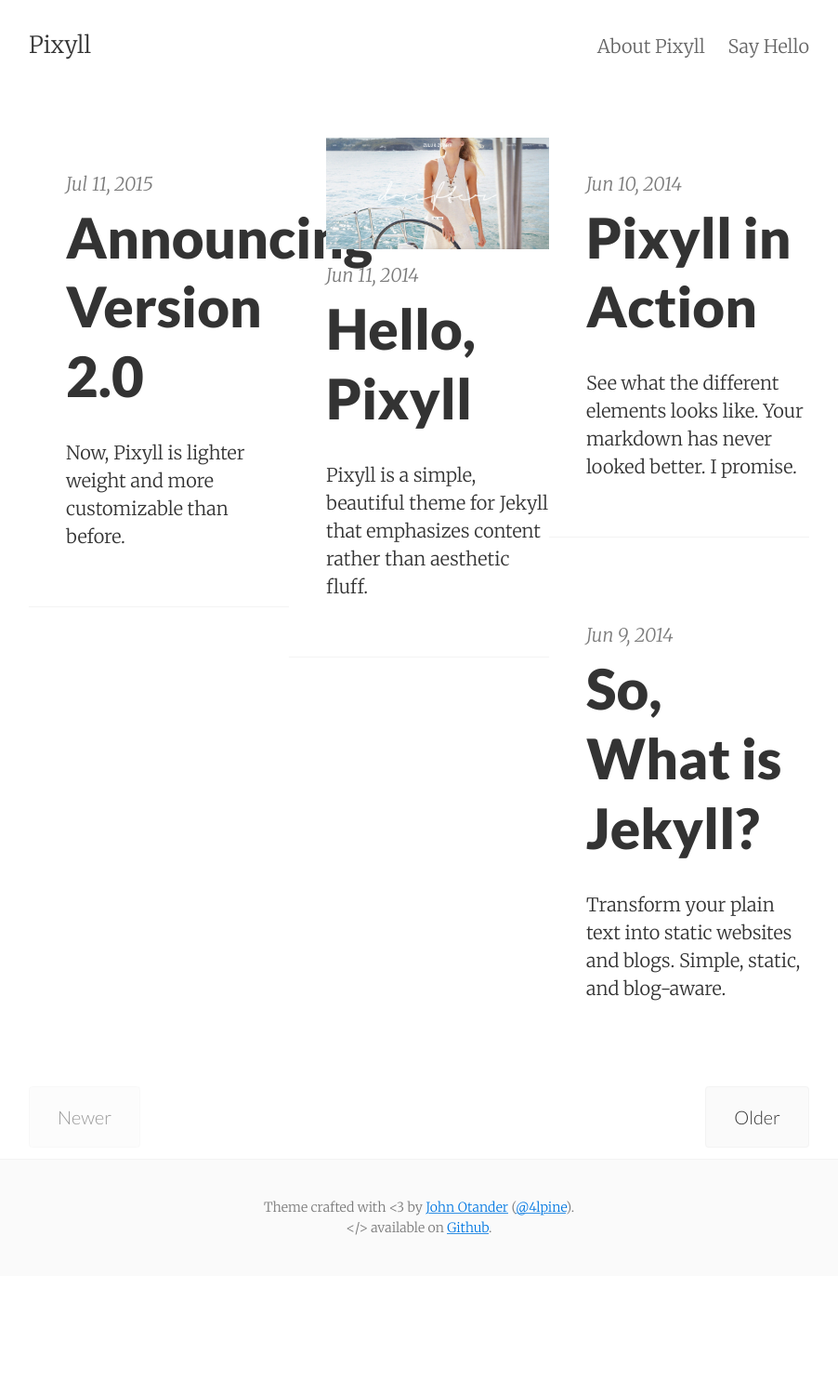
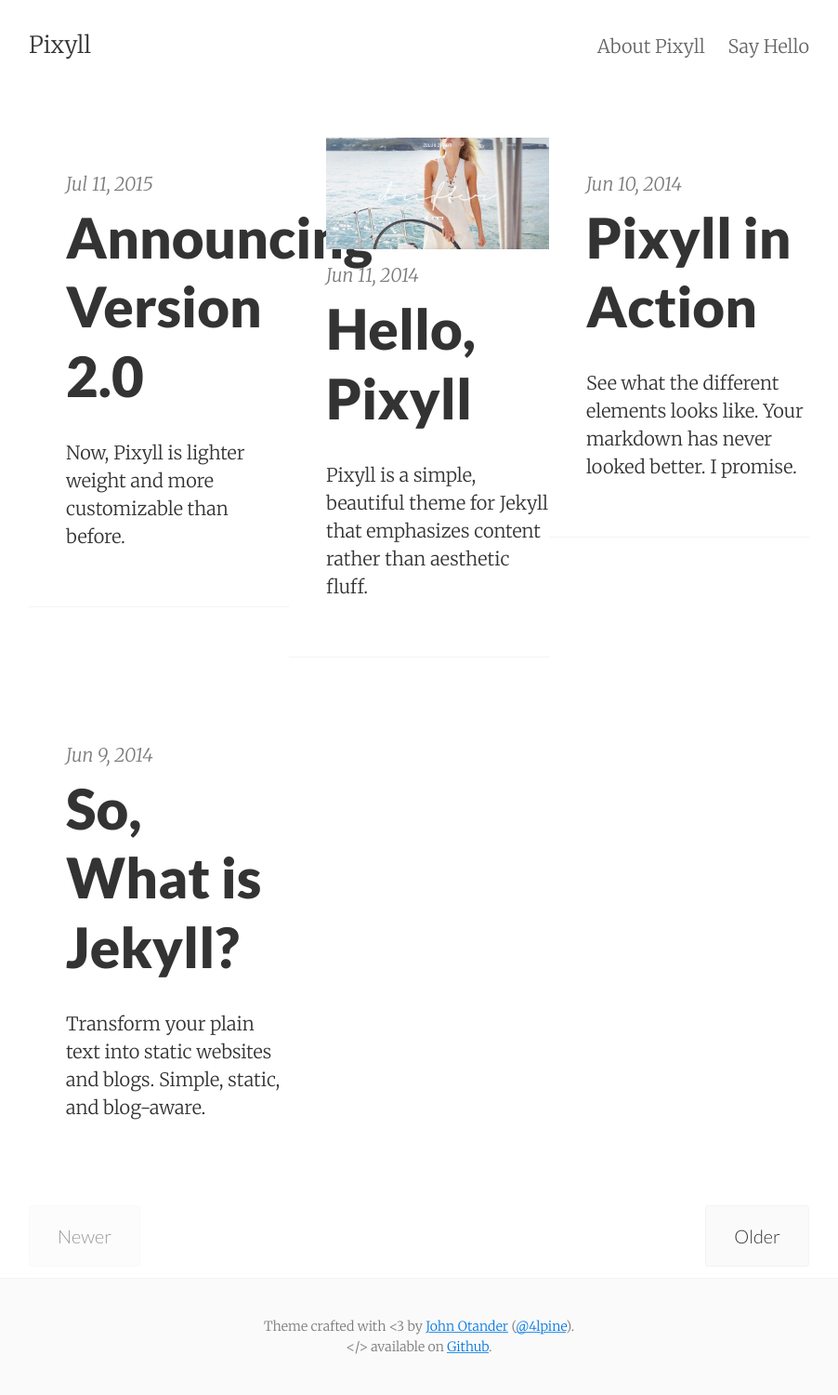
Before and after one commit to dspringate/experiment-two, a Jekyll site: the page built from index.html, in a window 1280 px wide. Shown: the whole page at 93% size, without its empty margins (189-1091 px from the left). Built offline with Jekyll 4.4.1, drawn with Linux system fonts in a browser that asks for light colours; the list of posts is cut into pages by our own code; before the commit the page ends 1372 px from its top, so only the background shows below that.

Commit message:
grid change

```diff
--- a/index.html
+++ b/index.html
@@ -8,7 +8,7 @@ layout: default
   {% if posts_count > 0 %}
     <div class="grid-uniform posts">
       {% for post in paginator.posts %}
-        <div class="grid__item one-third post py3">
+        <div class="grid__item large--one-third post py3">
           <img src="{{ post.image }}" alt="">
           <p class="post-meta">{{ post.date | date: site.date_format }}</p>
           <a href="{{ post.url | prepend: site.baseurl }}" class="post-link"><h3 class="h1 post-title">{{ post.title }}</h3></a>
```
